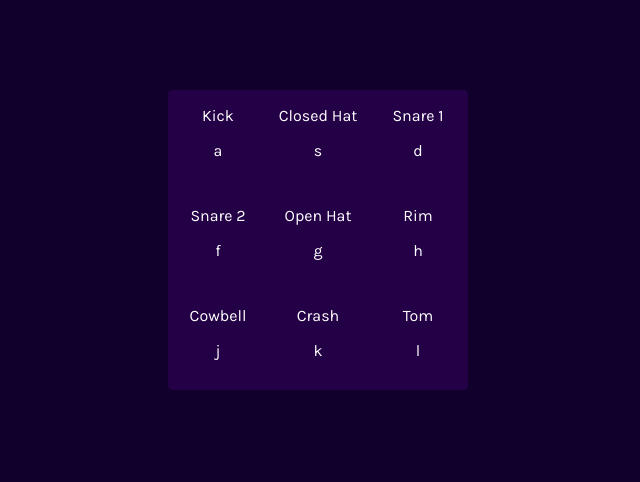
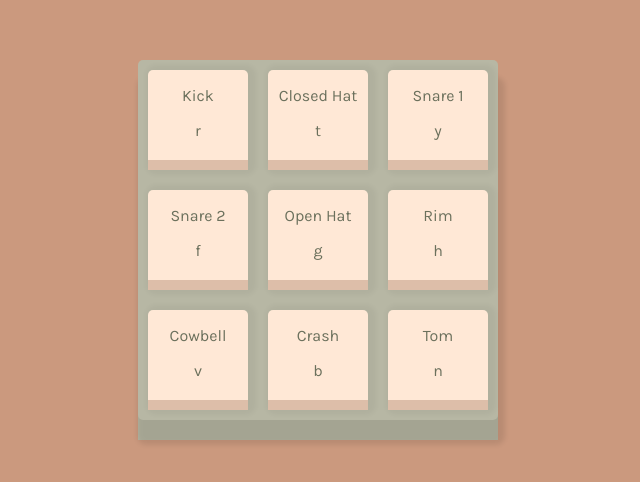
Before and after one commit to Bailey30/Drumkit, a plain HTML site: page index.html in a window 1280 px wide. Shown: the part 160-642 px from the top of the page, without its empty margins (322-962 px from the left). Drawn offline with Linux system fonts and the light colour scheme.

Commit message:
changed styling

```diff
--- a/index.html
+++ b/index.html
@@ -9,15 +9,16 @@
 </head>
 <body>
     <div class="container">
-        <div class="drum a" id="1"><p>Kick</p><p>a</p></div>
-        <div class="drum s" id="2"><p>Closed Hat</p><p>s</p></div>
-        <div class="drum d" id="3"><p>Snare 1</p><p>d</p></div>
-        <div class="drum f" id="4"><p>Snare 2</p><p></p>f</div>
-        <div class="drum g" id="5"><p>Open Hat</p><p></p>g</div>
-        <div class="drum h" id="6"><p></p>Rim<p></p>h</div>
-        <div class="drum j" id="7"><p></p>Cowbell<p></p>j</div>
-        <div class="drum k" id="8"><p></p>Crash<p></p>k</div>
-        <div class="drum l" id="9"><p></p>Tom<p></p>l</div>
+        <div class="drum r" id="1"><p>Kick</p><p>r</p><div class="btm"></div></div>
+        <div class="drum t" id="2"><p>Closed Hat</p><p>t</p><div class="btm"></div></div>
+        <div class="drum y" id="3"><p>Snare 1</p><p>y</p><div class="btm"></div></div>
+        <div class="drum f" id="4"><p>Snare 2</p><p>f</p><div class="btm"></div></div>
+        <div class="drum g" id="5"><p>Open Hat</p><p>g</p><div class="btm"></div></div>
+        <div class="drum h" id="6"><p>Rim</p><p>h</p><div class="btm"></div></div>
+        <div class="drum v" id="7"><p>Cowbell</p><p>v</p><div class="btm"></div></div>
+        <div class="drum b" id="8"><p>Crash</p><p>b</p><div class="btm"></div></div>
+        <div class="drum n" id="9"><p>Tom</p><p>n</p><div class="btm"></div></div>
+        <div class="btmbtm"></div>
     </div>
 
 
--- a/script.js
+++ b/script.js
@@ -1,17 +1,25 @@
 //@ts-check
 //Arrow functions do not have their own bindings for this, resulting in this retaining the value of the enclosing lexical context's this.
 //We are using a regular function, so the this context inside the callback will be bound to the event target.
-
+let btm = document.querySelectorAll(".btm")
 let drums = document.querySelectorAll(".drum")
 
 for (let i = 0; i < drums.length; i++) {
     drums[i].addEventListener("click", function () {
-        // playsound(this.id)
         new Audio("sounds/" + this.id + ".wav").play();
 
-        drums[i].style.background = "#5a189a"
+        drums[i].style.transform = "translateY(10px)"
         setTimeout(function () {
-            drums[i].style.background = "#240046"
+            drums[i].style.transform = "translateY(0px)"
+        }, 30);
+        drums[i].style.height = 90 + "px"
+        setTimeout(function () {
+            drums[i].style.height = 100 + "px"
+        }, 30);
+
+        btm[i].style.display = "none"
+        setTimeout(function () {
+            btm[i].style.display = "block"
         }, 30);
     });
 }
@@ -21,17 +29,21 @@ document.addEventListener("keydown", function (event) {
         if (drums[i].classList.contains(event.key)) {
             new Audio("sounds/" + drums[i].id + ".wav").play();
 
-            let id = drums[i].id
-            drums[id-1].style.background = "#5a189a"
+            drums[i].style.transform = "translateY(10px)"
             console.log(drums[i].id);
             setTimeout(function () {
-                drums[id-1].style.background = "#240046"
-            }, 30)
 
-            drums[id-1].style.transform = "scale(0.98)"
+                drums[i].style.transform = "translateY(0px)"
+            }, 30);
+            drums[i].style.height = 90 + "px"
             setTimeout(function () {
-                drums[id-1].style.transform = "scale(1)"
-            }, 50)
+                drums[i].style.height = 100 + "px"
+            }, 30);
+
+            btm[i].style.display = "none"
+            setTimeout(function () {
+                btm[i].style.display = "block"
+            }, 30);
         }
     }
 })
--- a/style.css
+++ b/style.css
@@ -8,20 +8,43 @@ body {
     justify-content: center;
     align-items: center;
     margin: 0;
-    background-color: #10002b;
+    background-color: #cb997e;
 }
 .container {
+    position: relative;
     display: flex;
-    max-width: 300px;
+    max-width: 360px;
+    height: 360px;
     flex-wrap: wrap;
-    background-color: #240046;
+    background-color: #b7b7a4;
     border-radius: 5px;
+    -webkit-box-shadow: 3px 21px 5px 4px rgba(0,0,0,0.09);
+    box-shadow: 3px 21px 5px 4px rgba(0,0,0,0.09);
 }
 .drum  {
     min-width: 100px;
-    min-height: 100px;
+    height: 100px;
     text-align: center;
-    background-color: #240046;
+    background-color: #ffe8d6;
     border-radius: 5px;
-    color: white;
+    color: #6b705c;
+    margin: 10px;
+    position: relative;
+    -webkit-box-shadow: 3px 0px 5px 5px rgba(0, 0, 0, 0.047);
+box-shadow: 3px 0px 5px 5px rgba(0, 0, 0, 0.04)
 }
+.btm {
+    position: absolute;
+    background-color: #ddbea9;
+    width: 100px;
+    height: 10px;
+    bottom: 0;
+}
+.btmbtm {
+    position: absolute;
+    width: 360px;
+    height: 25px;
+    bottom: -20px;
+    background-color: #b5b5a1;
+    z-index: -1;
+}
```
